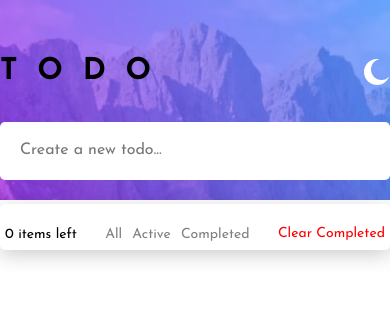
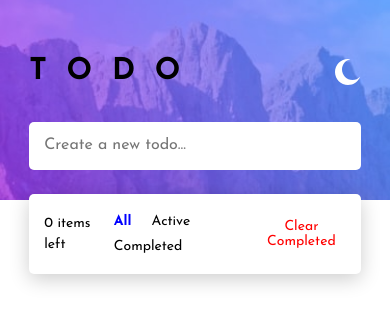
Before and after one commit to saifzayat/nft-preview-card-main, a React (Vite) app: page /card4 in a window 390 px wide. Shown: the top 324 px of the page. Built offline with nearby package versions, Linux system fonts and the light colour scheme.

Commit message:
card 4 done

```diff
--- a/src/Components/Card4/FFCard.jsx
+++ b/src/Components/Card4/FFCard.jsx
@@ -7,8 +7,10 @@ import sun from "../../../assets/icon-sun.svg";
 import moon from "../../../assets/icon-moon.svg";
 
 export default function FFCard() {
+  // ✅ تعريف الفلتر
+  const [filter, setFilter] = useState("all");
+
   // Checkbox
-
   const CustomCheckbox = ({ id, label, checked, onChange }) => {
     return (
       <div className={styles.checkboxContainer}>
@@ -31,8 +33,8 @@ export default function FFCard() {
     return localStorage.getItem("theme") === "dark";
   });
 
+  // تحميل المهام من Local Storage عند فتح الصفحة
   const [tasks, setTasks] = useState(() => {
-    // تحميل المهام من Local Storage عند فتح الصفحة
     const storedTasks = localStorage.getItem("tasks");
     return storedTasks ? JSON.parse(storedTasks) : [];
   });
@@ -43,7 +45,12 @@ export default function FFCard() {
   useEffect(() => {
     localStorage.setItem("tasks", JSON.stringify(tasks));
   }, [tasks]);
-
+  // ✅ تصفية المهام بناءً على الفلتر المحدد
+  const filteredTasks = tasks.filter((task) => {
+    if (filter === "active") return !task.completed;
+    if (filter === "completed") return task.completed;
+    return true;
+  });
   // إضافة مهمة جديدة
   const addTask = () => {
     if (taskInput.trim() === "") return;
@@ -112,7 +119,7 @@ export default function FFCard() {
           {/* if no tasks don't show todoWrapper */}
           <div className={styles.todoWrapper}>
             <ul className={styles.taskList}>
-              {tasks.map((task) => (
+              {filteredTasks.map((task) => (
                 <li
                   key={task.id}
                   className={`${styles.taskItem} ${
@@ -145,13 +152,36 @@ export default function FFCard() {
               ))}
             </ul>
             <div className={styles.footer}>
-              <span>{tasks.length} items left</span>
+              <span>
+                {tasks.filter((task) => !task.completed).length} items left
+              </span>
               <div className={styles.filters}>
-                <button className={styles.active}>All</button>
-                <button>Active</button>
-                <button>Completed</button>
+                <button
+                  className={`${filter === "all" ? styles.activeFilter : ""}`}
+                  onClick={() => setFilter("all")}
+                >
+                  All
+                </button>
+                <button
+                  className={`${
+                    filter === "active" ? styles.activeFilter : ""
+                  }`}
+                  onClick={() => setFilter("active")}
+                >
+                  Active
+                </button>
+                <button
+                  className={`${
+                    filter === "completed" ? styles.activeFilter : ""
+                  }`}
+                  onClick={() => setFilter("completed")}
+                >
+                  Completed
+                </button>
               </div>
-              <button className={styles.clear}>Clear Completed</button>
+              <button className={styles.clear} onClick={() => setTasks([])}>
+                Clear Completed
+              </button>
             </div>
           </div>
         </div>
--- a/src/Components/Card4/FFCard.module.css
+++ b/src/Components/Card4/FFCard.module.css
@@ -4,7 +4,7 @@
   --gradient: linear-gradient(hsl(192, 100%, 67%), hsl(280, 87%, 65%));
 }
 .background {
-  min-height: 100vh;
+  height: 100vh;
   width: 100%;
   overflow: auto;
 }
@@ -18,7 +18,7 @@
   background-size: cover; /* تجعل الصورة تغطي العنصر بالكامل */
   background-position: center; /* تضمن أن الصورة تكون في المنتصف */
   background-repeat: no-repeat; /* تمنع تكرار الصورة */
-  height: 350px; /* ارتفاع العنصر */
+  height: 300px; /* ارتفاع العنصر */
 }
 .bgImageL {
   background-image: url("../../../assets/bg-desktop-light.jpg");
@@ -46,7 +46,7 @@
   font-family: "Josefin Sans", sans-serif;
   transition: background 0.5s ease-in-out, color 0.5s ease-in-out;
   max-width: 540px;
-  max-height: 607px;
+  max-height: 65px;
   margin: auto;
   gap: 24px;
 }
@@ -100,7 +100,7 @@
   align-self: stretch;
   justify-content: space-between;
   background: white;
-  padding: 20px;
+  padding: 15px;
   border-radius: 5px;
   transition: background 0.3s ease-in-out;
 }
@@ -153,6 +153,7 @@
 .dark .taskItem:hover {
   background: #3b4b58;
 }
+
 .content {
   flex: 1;
   display: flex;
@@ -171,20 +172,27 @@
   display: flex;
   justify-content: space-between;
   align-items: center;
-  padding-top: 15px;
   font-size: 14px;
+  padding: 10px;
 }
 
 .dark .footer {
   color: lightgray;
 }
-
+/* 🎨 أزرار الفلترة */
 .filters button {
   border: none;
   background: none;
+  font-size: 14px;
   cursor: pointer;
-  margin: 0 5px;
-  color: gray;
+  padding: 5px 10px;
+  transition: color 0.3s ease-in-out;
+}
+
+/* 🔵 لون زر الفلتر النشط */
+.activeFilter {
+  color: blue;
+  font-weight: bold;
 }
 
 .dark .filters button {
@@ -253,6 +261,7 @@
 
 @media (max-width: 768px) {
   .bgImage {
+    display: flex;
     background-size: cover; /* تجعل الصورة تغطي العنصر بالكامل */
     background-position: center; /* تضمن أن الصورة تكون في المنتصف */
     background-repeat: no-repeat; /* تمنع تكرار الصورة */
@@ -265,13 +274,16 @@
     background-image: url("../../../assets/bg-mobile-dark.jpg"); /* مسار الصورة */
   }
   .container {
+    min-height: 100vh;
     display: flex;
     flex-direction: column;
     align-items: center;
     justify-content: flex-start;
     font-family: "Josefin Sans", sans-serif;
     transition: background 0.5s ease-in-out, color 0.5s ease-in-out;
-    max-height: 100%;
-    max-width: 100%;
+    max-width: 85%;
+    max-height: 85%;
+    margin: auto;
+    gap: 24px;
   }
 }
```
